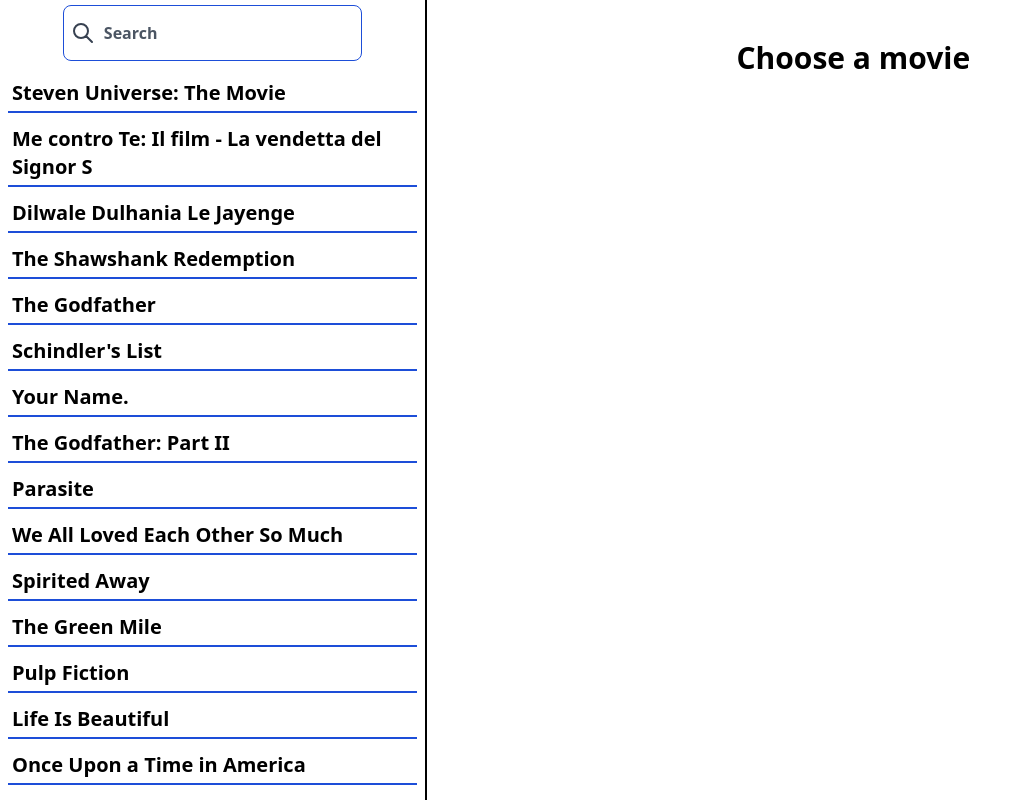
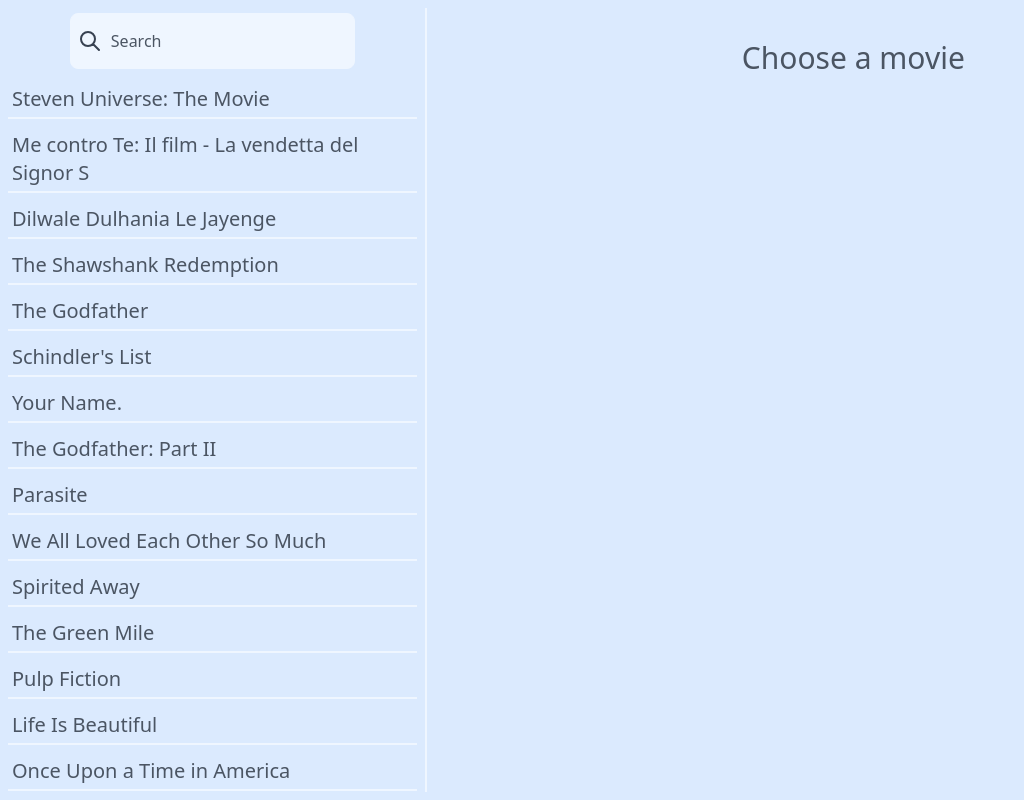
Before and after one commit to mhmdmrabet/whichmovie, a React (Vite) app: page / in a window 1280 px wide. Shown: the whole page, without its empty margins (0-1024 px from the left). Built offline with nearby package versions, Linux system fonts and the light colour scheme; no server answers.

Commit message:
Add utils directory

```diff
--- a/src/Components/App.tsx
+++ /dev/null
@@ -1,90 +0,0 @@
-import { useQuery } from 'react-query';
-import { MovieDetails } from './MovieDetails';
-import { Movies } from './Movies';
-import { SearchBar } from './SearchBar';
-import moviesData from '../data/movies.json';
-import { useState } from 'react';
-import { Movie, MovieListType } from '../dataStructure';
-
-function App(): JSX.Element {
-  const APP_KEY = import.meta.env.VITE_API_KEY || null;
-
-  const [movies, setMovies] = useState<MovieListType>([]);
-  const [searchInput, setSearchInput] = useState('');
-  const [selectedMovie, setSelectedMovie] = useState<Movie | null>(null);
-
-  const fetchMovies = async (): Promise<MovieListType> => {
-    const result = await fetch(
-      `https://api.themoviedb.org/3/discover/movie?sort_by=popularity.desc&api_key=${APP_KEY}`
-    );
-    return result.json();
-  };
-
-  const SearchMovies = async () => {
-    const result = await fetch(
-      `https://api.themoviedb.org/3/search/movie?sort_by=popularity.desc&api_key=${APP_KEY}&query=${searchInput}`
-    );
-    return result.json();
-  };
-
-  const getMovies = useQuery(
-    'searchMovies',
-    async () => {
-      const result = await fetch(
-        `https://api.themoviedb.org/3/search/movie?sort_by=popularity.desc&api_key=${APP_KEY}&query=${searchInput}`
-      );
-      return result.json();
-    },
-    {
-      onSuccess: (data) => {
-        setMovies(data.results);
-        setSelectedMovie(movies[0]);
-      },
-      enabled: false,
-    }
-  );
-
-  const onSuccess = (data: { results: MovieListType }) => {
-    setMovies(data.results);
-    setSelectedMovie(movies[0]);
-  };
-
-  const onError = () => {
-    setMovies(moviesData.results);
-  };
-
-  const firstMovies = useQuery('movies', fetchMovies, { onSuccess, onError });
-
-  const searchMovies = (event: React.FormEvent<HTMLInputElement>): void => {
-    const keyword = event.currentTarget.value;
-    setSearchInput(keyword);
-    if (searchInput.length > 1) {
-      getMovies.refetch();
-    } else {
-      firstMovies.refetch();
-    }
-  };
-
-  const selectMovie = (id: number) => {
-    const movie = movies.find((item) => item.id === id)!;
-    setSelectedMovie(movie);
-  };
-
-  return (
-    <div className="text-3xl font-bold flex h-screen">
-      <div className="w-1/3 flex flex-col border-r-2 border-black">
-        <SearchBar onChangeInputValue={searchMovies} searchValue={searchInput} />
-        {firstMovies.isLoading ? (
-          <h2 className="flex justify-center align-center">Loading ...</h2>
-        ) : (
-          <Movies onClickMovie={selectMovie} movies={movies} />
-        )}
-      </div>
-      <div className="w-2/3">
-        <MovieDetails movie={selectedMovie} />
-      </div>
-    </div>
-  );
-}
-
-export default App;
--- /dev/null
+++ b/src/Components/App/index.tsx
@@ -0,0 +1,86 @@
+import { useQuery } from 'react-query';
+import { MovieDetails } from './../MovieDetails';
+import { Movies } from '../Movies';
+import { SearchBar } from '../SearchBar';
+import moviesData from '../../data/movies.json';
+import { useState } from 'react';
+import { Movie, MovieListType } from '../../dataStructure';
+import { APP_KEY, BASE_URL } from '../../api/utils';
+
+function App(): JSX.Element {
+  const [movies, setMovies] = useState<MovieListType>([]);
+  const [searchInput, setSearchInput] = useState('');
+  const [selectedMovie, setSelectedMovie] = useState<Movie | null>(null);
+
+  // TODO add comments & handle error
+  const findMovies = useQuery(
+    'searchMovies',
+    async () => {
+      const result = await fetch(
+        `${BASE_URL}/search/movie?sort_by=popularity.desc&api_key=${APP_KEY}&query=${searchInput}`
+      );
+      return result.json();
+    },
+    {
+      onSuccess: (data) => {
+        setMovies(data.results);
+      },
+      enabled: false,
+    }
+  );
+
+  // TODO add comments & handle error
+  const fetchFirstMovies = useQuery(
+    'movies',
+    async (): Promise<MovieListType> => {
+      const result = await fetch(
+        `${BASE_URL}/discover/movie?sort_by=popularity.desc&api_key=${APP_KEY}`
+      );
+      return result.json();
+    },
+    {
+      onSuccess: (data: { results: MovieListType }) => {
+        setMovies(data.results);
+        setSelectedMovie(movies[0]);
+      },
+      onError: () => {
+        setMovies(moviesData.results);
+      },
+    }
+  );
+
+  // TODO add comments
+  const searchMovies = (event: React.FormEvent<HTMLInputElement>): void => {
+    const keyword = event.currentTarget.value;
+    setSearchInput(keyword);
+    if (searchInput.length > 1) {
+      findMovies.refetch();
+    } else {
+      fetchFirstMovies.refetch();
+    }
+  };
+
+  // TODO add comments
+  const selectMovie = (id: number) => {
+    const movie = movies.find((item) => item.id === id)!;
+    setSelectedMovie(movie);
+  };
+
+  return (
+    <div className="text-3xl flex h-screen bg-blue-100 text-gray-600">
+      <div className="w-1/3 flex flex-col border-r-2 border-blue-50 my-2">
+        <SearchBar onChangeInputValue={searchMovies} searchValue={searchInput} />
+        {fetchFirstMovies.isLoading ? (
+          <h2 className="flex justify-center align-center">Loading ...</h2>
+        ) : (
+          <Movies onClickMovie={selectMovie} movies={movies} />
+        )}
+      </div>
+      <div className="w-2/3">
+        <MovieDetails movie={selectedMovie} />
+      </div>
+    </div>
+  );
+}
+
+export default App;
--- a/src/Components/MovieDetails.tsx
+++ b/src/Components/MovieDetails/index.tsx
@@ -1,10 +1,11 @@
-import { Movie } from '../dataStructure';
+import { Movie } from './../../dataStructure';
 
 type MovieDetailsProps = {
   movie: Movie | null;
 };
 
 export const MovieDetails: React.FC<MovieDetailsProps> = ({ movie }) => {
+  // TODO Add ratings
   const MovieDetailsJSX = (
     <div className="p-8 space-y-4 text-2xl">
       <div className="flex space-x-4">
@@ -15,7 +16,7 @@
         />
         <div className="space-y-4">
           <h2>{movie?.title}</h2>
-          <h3>{movie?.vote_average} / 5</h3>
+          <h3>{movie ? movie.vote_average / 2 : 0} / 5</h3>
         </div>
       </div>
       <p className="text-lg">{movie?.overview}</p>
--- a/src/Components/Movies/index.tsx
+++ b/src/Components/Movies/index.tsx
@@ -17,7 +17,7 @@
             <li
               key={movie.id}
               onClick={() => handlClick(movie.id)}
-              className="m-2 p-1 text-xl border-b-2 border-blue-700 hover:cursor-pointer"
+              className="m-2 p-1 text-xl border-b-2 border-blue-50 hover:cursor-pointer"
             >
               {movie.title}
             </li>
--- a/src/Components/SearchBar.tsx
+++ b/src/Components/SearchBar/index.tsx
@@ -1,15 +1,15 @@
-type Props = {
+type SearchBarProps = {
   onChangeInputValue: React.FormEventHandler<HTMLInputElement>;
   searchValue: string;
 };
 
-export const SearchBar: React.FC<Props> = ({ onChangeInputValue, searchValue }) => {
+export const SearchBar: React.FC<SearchBarProps> = ({ onChangeInputValue, searchValue }) => {
   return (
     <div className="basis-1/12 flex items-center justify-center">
       <form action="" className="">
         <div className="relative text-gray-700">
           <input
-            className="w-full h-14 pl-10 pr-3 text-base placeholder-gray-600 border rounded-lg border-blue-700  focus:shadow-outline"
+            className="w-full h-14 pl-10 pr-3 text-base placeholder-gray-600 border rounded-lg border-blue-50 bg-blue-50 focus:outline-none focus:border-blue-200 focus:border-2"
             type="text"
             placeholder="Search"
             onChange={onChangeInputValue}
--- /dev/null
+++ b/src/api/utils.ts
@@ -0,0 +1,2 @@
+export const APP_KEY = import.meta.env.VITE_API_KEY || null;
+export const BASE_URL = 'https://api.themoviedb.org/3';
--- a/src/index.css
+++ b/src/index.css
@@ -2,7 +2,6 @@
 @tailwind components;
 @tailwind utilities;
 
-/* Hide scrollbar for Chrome, Safari and Opera */
 .no-scrollbar::-webkit-scrollbar {
   display: none;
 }
```
